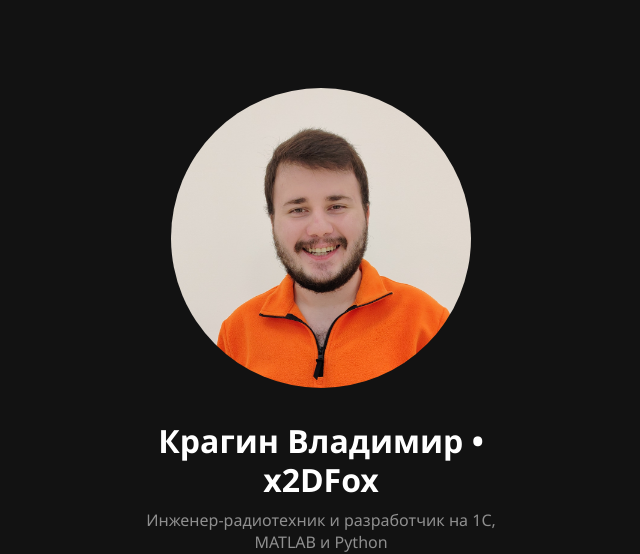
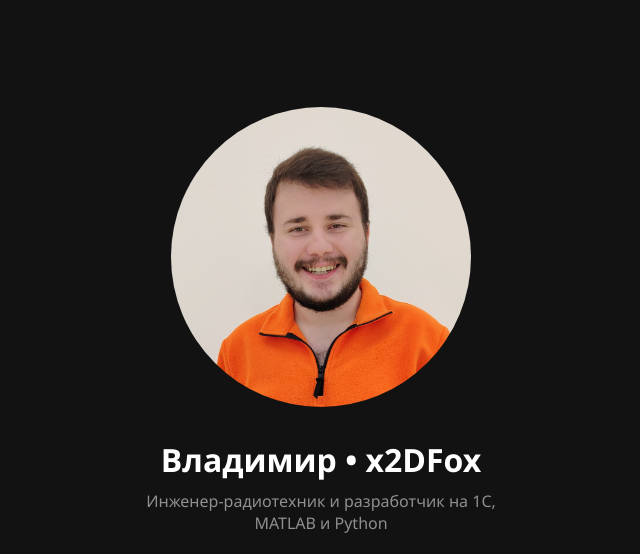
Before and after one commit to x2DFox/x2dfox.github.io, a plain HTML site: page index.html in a window 1280 px wide. Shown: the top 554 px of the page, without its empty margins (319-959 px from the left). Drawn offline with Linux system fonts and the light colour scheme.

Commit message:
Update index.html

```diff
--- a/index.html
+++ b/index.html
@@ -6,7 +6,7 @@
         <meta charset="UTF-8">
         <meta name="viewport" content="width=device-width, initial-scale=1.0">
 
-        <meta name="keywords" content="x2DFox, Крагин Владимир, Kragin Vladimir, Инженер, Engineer, Радиотехник, Radio Technician, Разработчик, Developer, 1С, MATLAB, Python">
+        <meta name="keywords" content="x2DFox, Владимир, Vladimir, Инженер, Engineer, Радиотехник, Radio Technician, Разработчик, Developer, 1С, MATLAB, Python">
         <meta name="description" content="x2DFox — инженер-радиотехник и разработчик на 1С, MATLAB и Python">
         <meta name="author" content="x2DFox">
 
@@ -14,19 +14,19 @@
         <meta property="og:locale" content="ru_RU">
         <meta property="og:type" content="website">
         <meta property="og:url" content="https://x2dfox.github.io/">
-        <meta property="og:title" content="Крагин Владимир • x2DFox">
+        <meta property="og:title" content="Владимир • x2DFox">
         <meta property="og:description" content="Инженер-радиотехник и разработчик на 1С, MATLAB и Python">
 
         <link rel="icon" type="image/png" href="32x32.png">
         <link href="style.css" rel="stylesheet">
 
-        <title>Крагин Владимир • x2DFox</title>
+        <title>Владимир • x2DFox</title>
     </head>
 
     <!-- элемент body определяет содержимое -->
     <body>
         <img src="me.jpg" alt="x2DFox" class="image">
-        <h1 class="title">Крагин Владимир • x2DFox</h1>
+        <h1 class="title">Владимир • x2DFox</h1>
         <h3 class="subtitle">Инженер-радиотехник и разработчик на 1С, MATLAB и Python</h3>
 
         <!-- ссылки на социальные сети -->
```
